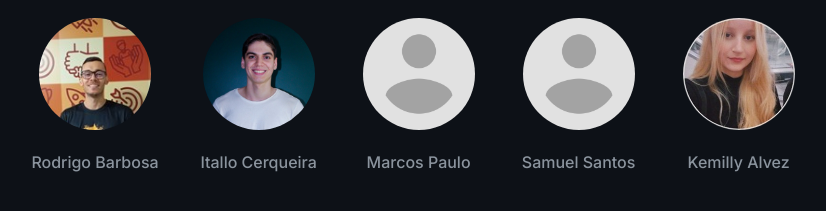
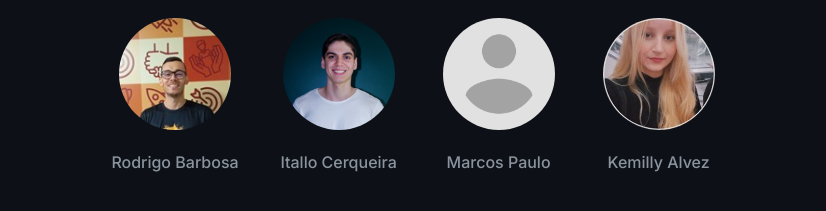
Before and after one commit to SamuelAraag/pr-manager, a plain HTML site: page index.html in a window 1280 px wide. Shown: the part 361-572 px from the top of the page, without its empty margins (225-1051 px from the left). Drawn offline with nearby package versions, Linux system fonts and the light colour scheme.

Commit message:
chore: remove Samuel Santos profile item from index.html

```diff
--- a/index.html
+++ b/index.html
@@ -28,10 +28,6 @@
                 <div class="profile-item" data-user="Marcos Paulo">
                     <img class="avatar" src="src/assets/profiles/default-profile.png">
                     <span>Marcos Paulo</span>
-                </div>
-                <div class="profile-item" data-user="Samuel Santos">
-                    <img class="avatar" src="src/assets/profiles/default-profile.png">
-                    <span>Samuel Santos</span>
                 </div>
                 <div class="profile-item" data-user="Kemilly Alvez">
                     <img class="avatar" src="src/assets/profiles/kemilly-alvez.jpeg">
```
